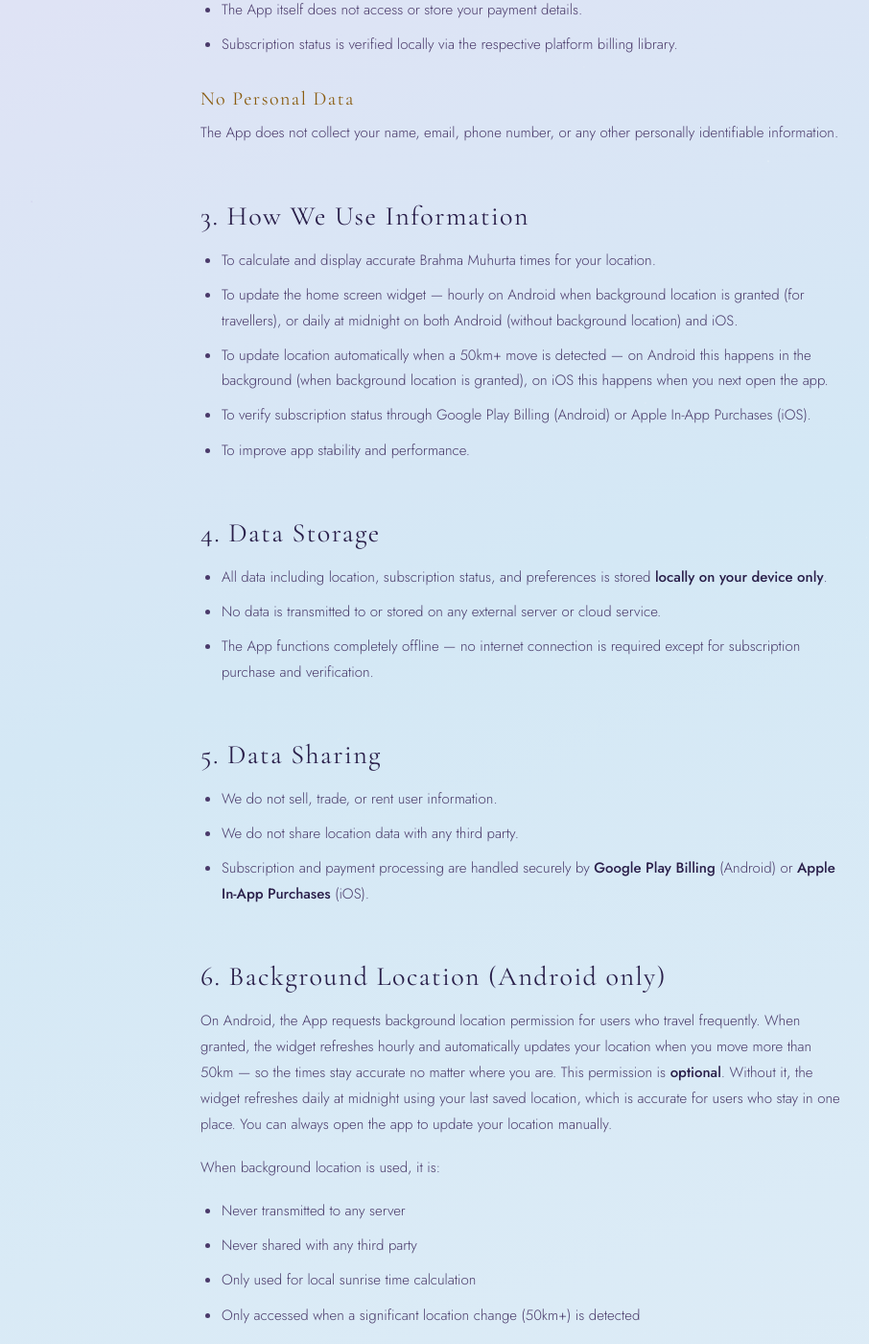
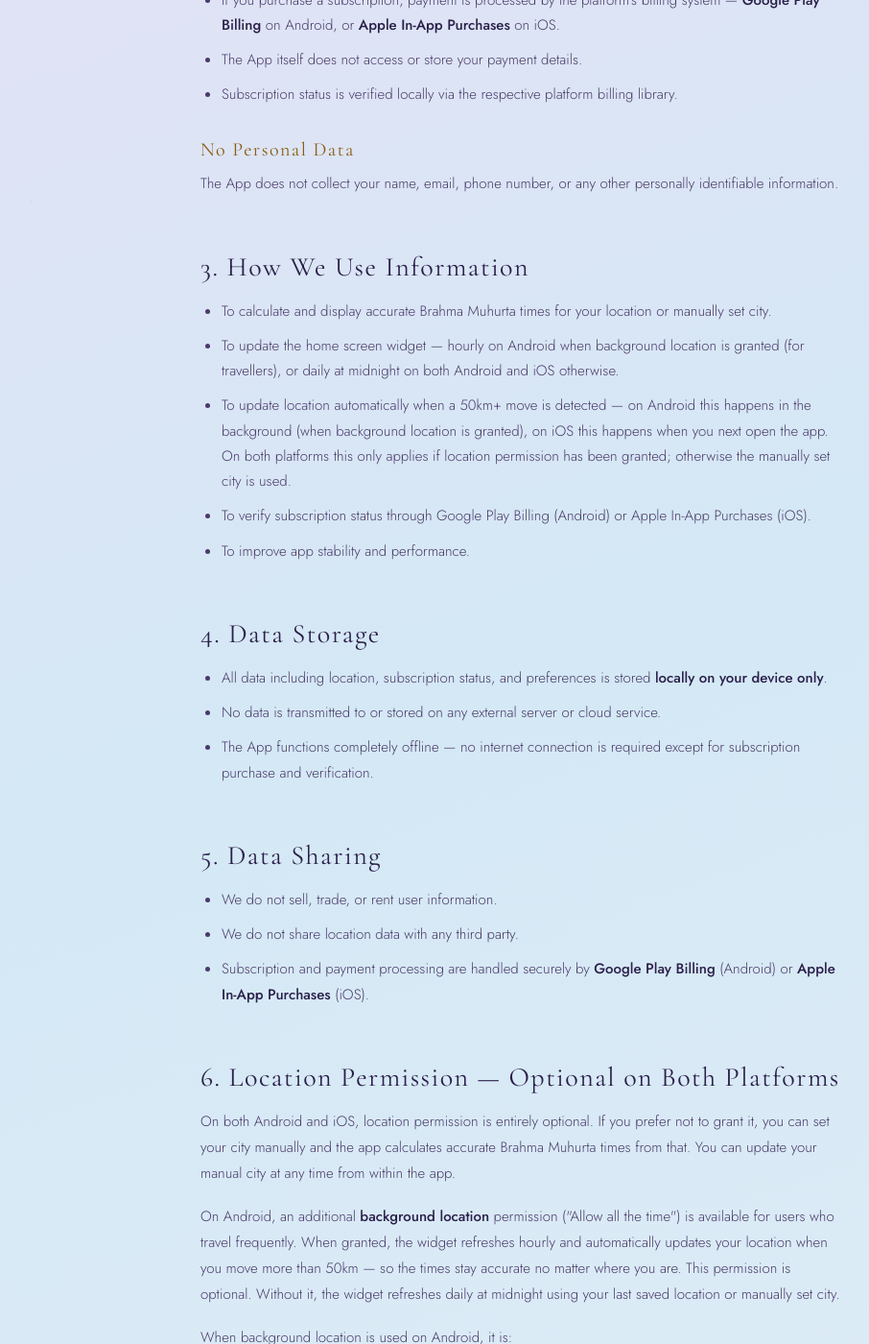
Before and after one commit to dailybliss/dailybliss.github.io, a Jekyll site: the page built from apps/serenerise/privacy.html, in a window 1280 px wide and 1400 px high, scrolled down 1791 px. Shown: the whole window at 96% size, without its empty margins (95-1001 px from the left). Built offline with Jekyll 4.4.1, drawn with Linux system fonts in a browser that asks for light colours; some of the changed text lies outside the part shown.

Commit message:
Update privacy.html

```diff
--- a/apps/serenerise/privacy.html
+++ b/apps/serenerise/privacy.html
@@ -32,9 +32,9 @@ description: How SereneRise handles your data — what we collect, how we use it
 
   <p><strong>Android</strong></p>
   <ul>
-    <li><strong>Foreground location</strong> ("While using the app") — used to calculate times when the app is open.</li>
-    <li><strong>Background location</strong> ("Allow all the time") — optional. When granted, the widget refreshes hourly and updates your location automatically when you travel more than 50km. This is designed for users who travel frequently between cities. Without this permission, the widget refreshes daily at midnight using your last saved location.</li>
-    <li>Location is never transmitted to any external server regardless of which permission is granted.</li>
+    <li><strong>Foreground location</strong> ("While using the app") — used to calculate times when the app is open. This permission is <strong>optional</strong> — if you prefer not to grant it, you can set your city manually and the app will calculate accurate times from that.</li>
+    <li><strong>Background location</strong> ("Allow all the time") — optional. When granted, the widget refreshes hourly and updates your location automatically when you travel more than 50km. This is designed for users who travel frequently between cities. Without this permission, the widget refreshes daily at midnight using your last saved location or manually set city.</li>
+    <li>Location is never transmitted to any external server regardless of which permission level is granted.</li>
   </ul>
 
   <p><strong>iOS</strong></p>
@@ -49,7 +49,7 @@ description: How SereneRise handles your data — what we collect, how we use it
   <ul>
     <li>Location data is stored locally on your device only.</li>
     <li>Location is never transmitted to any external server.</li>
-    <li>On iOS, location permission is entirely optional — the app works fully without it if you enter your city manually.</li>
+    <li>Location permission is entirely optional on both Android and iOS — the app works fully without it if you set your city manually.</li>
   </ul>
 
   <h3>Device Information</h3>
@@ -73,9 +73,9 @@ description: How SereneRise handles your data — what we collect, how we use it
 
   <h2>3. How We Use Information</h2>
   <ul>
-    <li>To calculate and display accurate Brahma Muhurta times for your location.</li>
-    <li>To update the home screen widget — hourly on Android when background location is granted (for travellers), or daily at midnight on both Android (without background location) and iOS.</li>
-    <li>To update location automatically when a 50km+ move is detected — on Android this happens in the background (when background location is granted), on iOS this happens when you next open the app.</li>
+    <li>To calculate and display accurate Brahma Muhurta times for your location or manually set city.</li>
+    <li>To update the home screen widget — hourly on Android when background location is granted (for travellers), or daily at midnight on both Android and iOS otherwise.</li>
+    <li>To update location automatically when a 50km+ move is detected — on Android this happens in the background (when background location is granted), on iOS this happens when you next open the app. On both platforms this only applies if location permission has been granted; otherwise the manually set city is used.</li>
     <li>To verify subscription status through Google Play Billing (Android) or Apple In-App Purchases (iOS).</li>
     <li>To improve app stability and performance.</li>
   </ul>
@@ -94,16 +94,21 @@ description: How SereneRise handles your data — what we collect, how we use it
     <li>Subscription and payment processing are handled securely by <strong>Google Play Billing</strong> (Android) or <strong>Apple In-App Purchases</strong> (iOS).</li>
   </ul>
 
-  <h2>6. Background Location (Android only)</h2>
+  <h2>6. Location Permission — Optional on Both Platforms</h2>
   <p>
-    On Android, the App requests background location permission for users who travel frequently.
-    When granted, the widget refreshes hourly and automatically updates your location when
-    you move more than 50km — so the times stay accurate no matter where you are.
-    This permission is <strong>optional</strong>. Without it, the widget refreshes daily at
-    midnight using your last saved location, which is accurate for users who stay in one place.
-    You can always open the app to update your location manually.
+    On both Android and iOS, location permission is entirely optional. If you prefer not
+    to grant it, you can set your city manually and the app calculates accurate Brahma
+    Muhurta times from that. You can update your manual city at any time from within the app.
   </p>
-  <p>When background location is used, it is:</p>
+  <p>
+    On Android, an additional <strong>background location</strong> permission ("Allow all
+    the time") is available for users who travel frequently. When granted, the widget
+    refreshes hourly and automatically updates your location when you move more than 50km
+    — so the times stay accurate no matter where you are. This permission is optional.
+    Without it, the widget refreshes daily at midnight using your last saved location or
+    manually set city.
+  </p>
+  <p>When background location is used on Android, it is:</p>
   <ul>
     <li>Never transmitted to any server</li>
     <li>Never shared with any third party</li>
@@ -111,11 +116,9 @@ description: How SereneRise handles your data — what we collect, how we use it
     <li>Only accessed when a significant location change (50km+) is detected</li>
   </ul>
   <p>
-    On iOS, background location is not requested. Location permission is also fully optional
-    — if you prefer not to grant it, you can enter your city manually and the app calculates
-    accurate times from that. If location access is granted, the app checks on open whether
-    you have moved more than 50km and updates automatically if so. The widget refreshes at
-    midnight with the latest saved location or city.
+    On iOS, background location is not requested. If location access is granted, the app
+    checks on open whether you have moved more than 50km and updates automatically if so.
+    The widget refreshes at midnight with the latest saved location or manually set city.
   </p>
 
   <h2>7. Security</h2>
```
